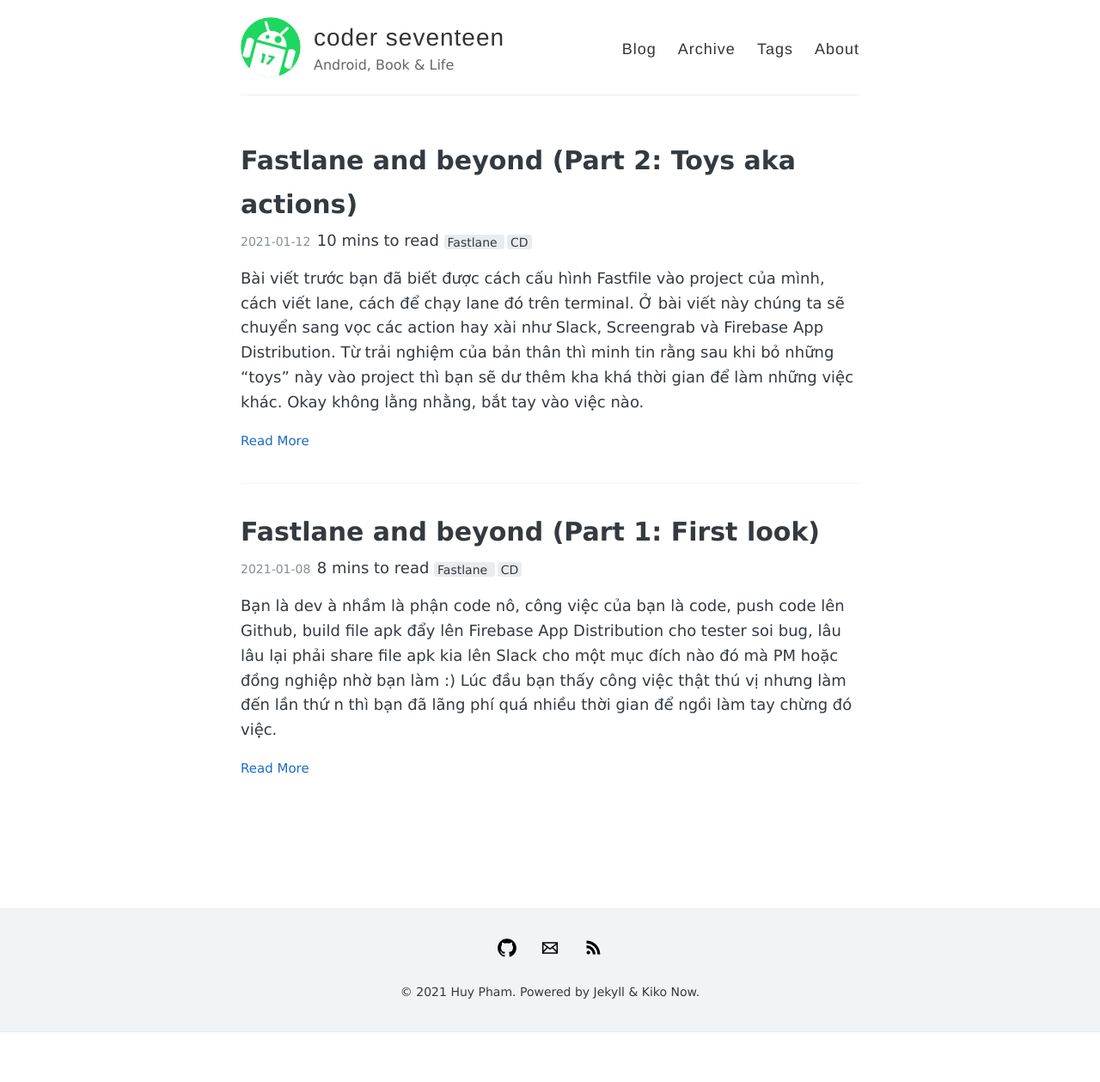
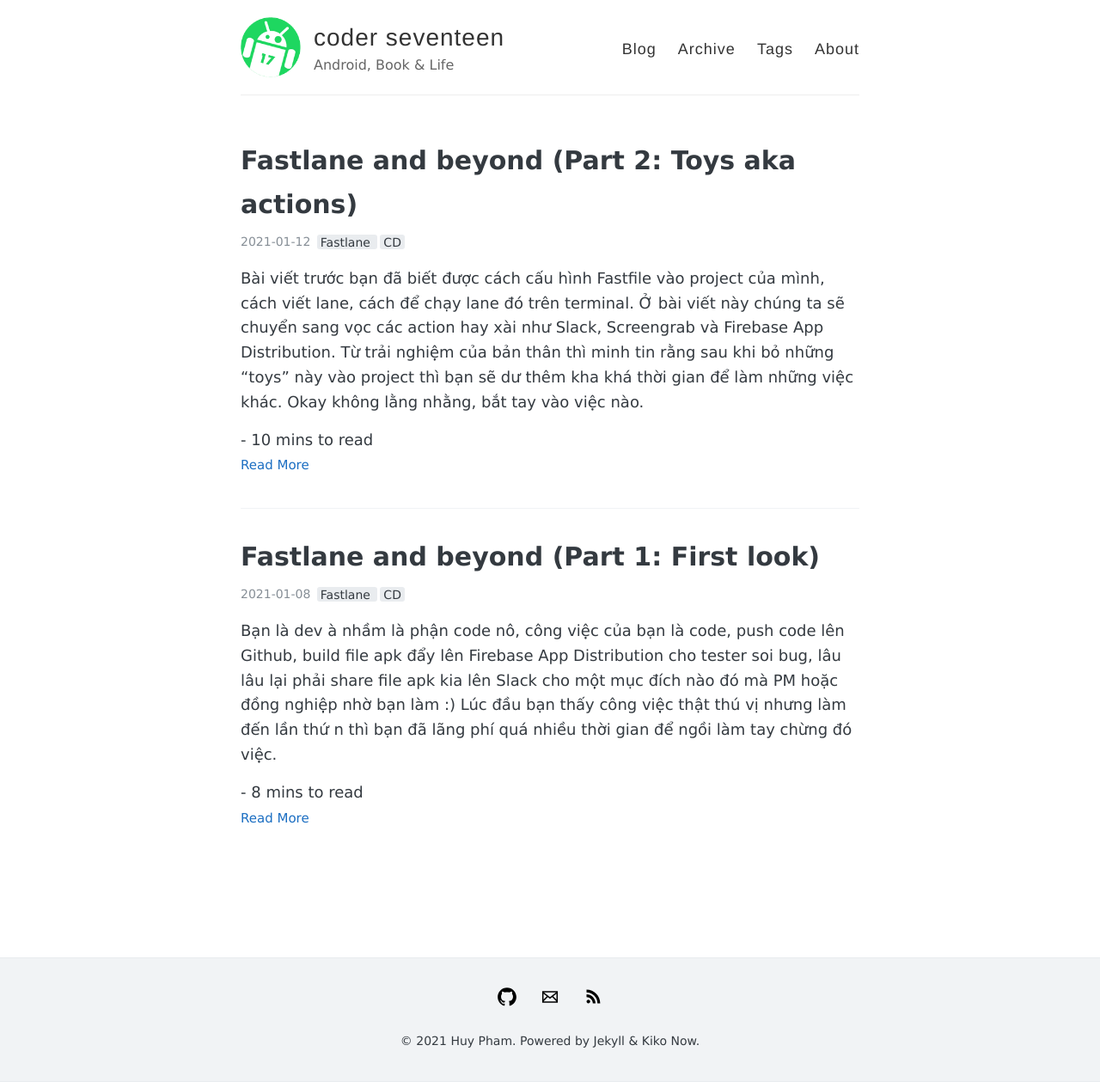
Before and after one commit to coder7eeN/coder7eeN.github.io, a Jekyll site: the page built from index.html, in a window 1280 px wide. Shown: the whole page at 86% size. Built offline with Jekyll 4.4.1, drawn with Linux system fonts in a browser that asks for light colours; the list of posts is cut into pages by our own code; before the commit the page ends 1201 px from its top, so only the background shows below that.

Commit message:
chore: add read time

```diff
--- a/index.html
+++ b/index.html
@@ -17,9 +17,7 @@
         <span class="date">
           {{ post.date | date: "%Y-%m-%d" }}
         </span>
-        <span class="meta">
-          {% include read-time.html content=post.content %}
-        </span>
+
         <ul class="tag">
           {% for tag in post.tags %}
           <li>
@@ -31,8 +29,17 @@
         </ul>
       </div>
 
-      <div class="entry">
+      <!-- <div class="entry">
         {{ post.excerpt }}
+      </div> -->
+
+      <div>
+        <span class="entry">
+          {{post.excerpt}}
+        </span>
+        <span class="meta">
+          - {% include read-time.html content=post.content %}
+        </span>
       </div>
 
       <a href="{{ site.baseurl }}{{ post.url }}" class="read-more">Read More</a>
```
